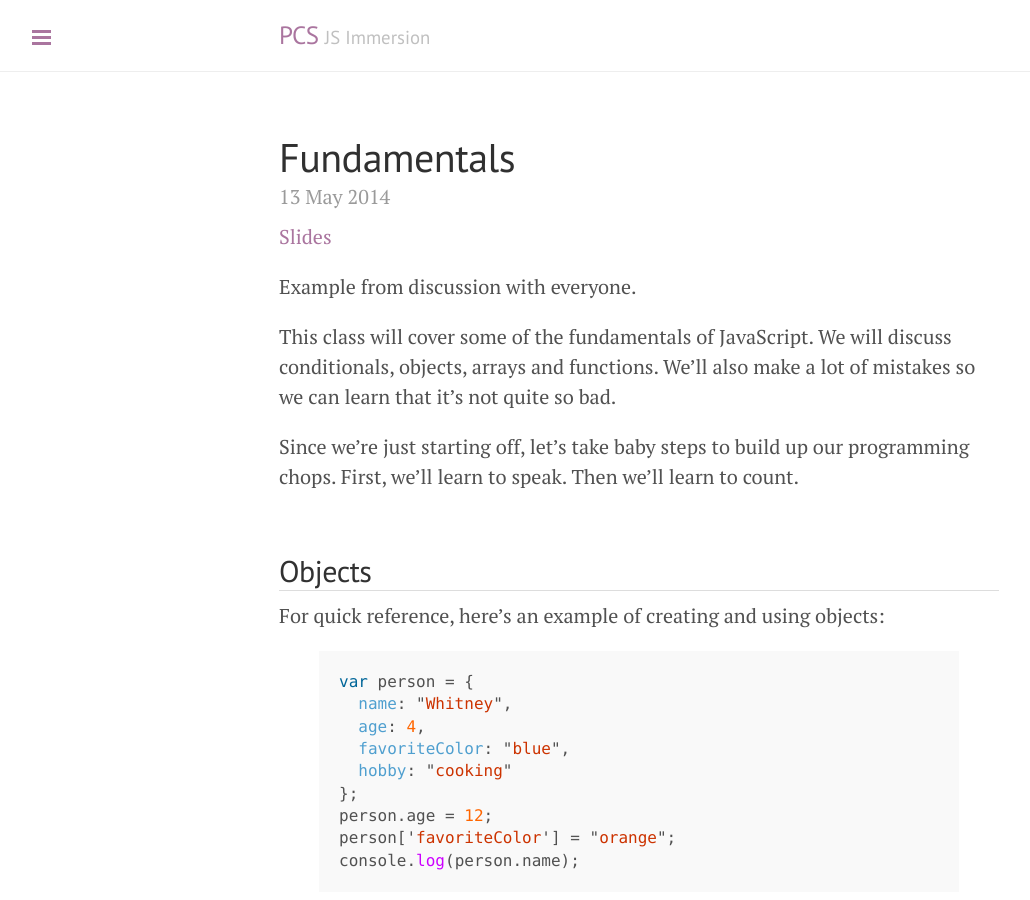
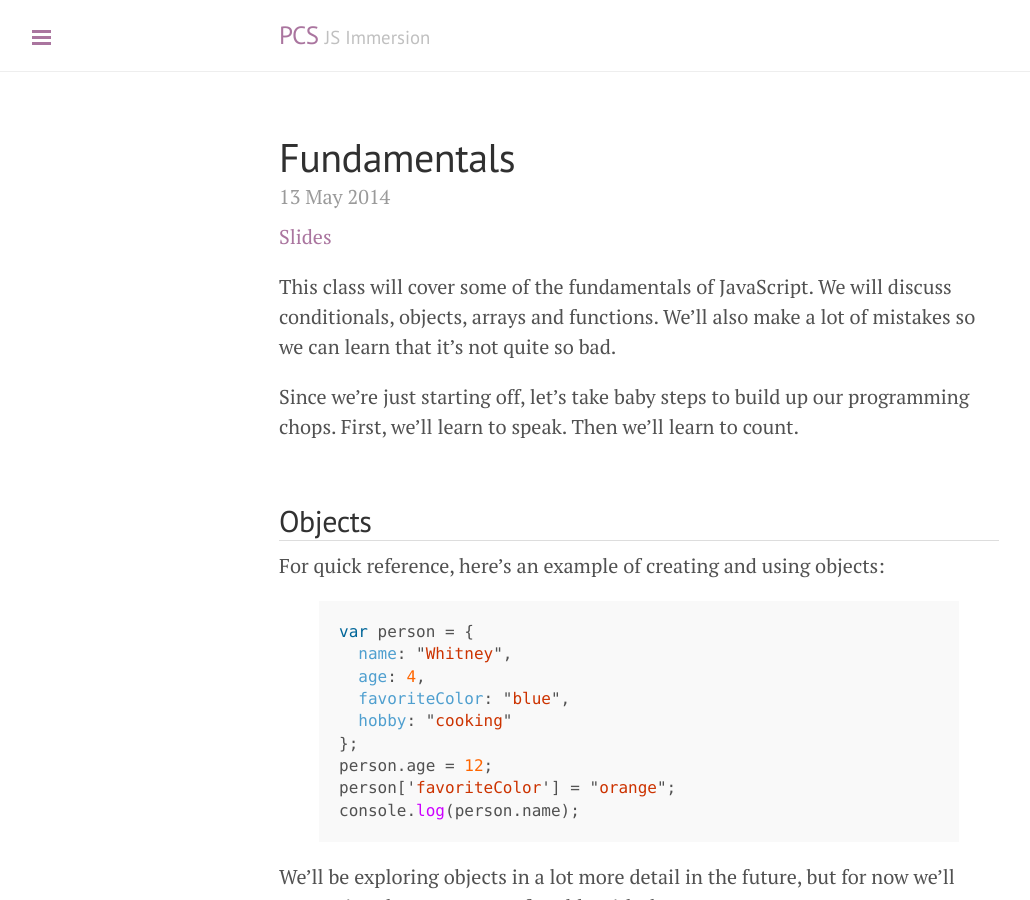
Before and after one commit to wbyoung/jsi, a Jekyll site: the page built from _posts/00-01-02-fundamentals.md, in a window 1280 px wide and 900 px high. Shown: the whole window, without its empty margins (1-1031 px from the left). Built offline with Jekyll 4.4.1, drawn with Linux system fonts in a browser that asks for light colours; nearby versions of some CDN libraries; Markdown is read by kramdown in place of the engine named in the settings.

Commit message:
Removed example.

```diff
--- a/_posts/00-01-02-fundamentals.md
+++ b/_posts/00-01-02-fundamentals.md
@@ -4,8 +4,6 @@ title: Fundamentals
 class: fundamentals
 date: 2014-05-13 00:00:00
 ---
-
-Example from discussion with everyone.
 
 This class will cover some of the fundamentals of JavaScript. We will discuss
 conditionals, objects, arrays and functions. We'll also make a lot of mistakes
```
